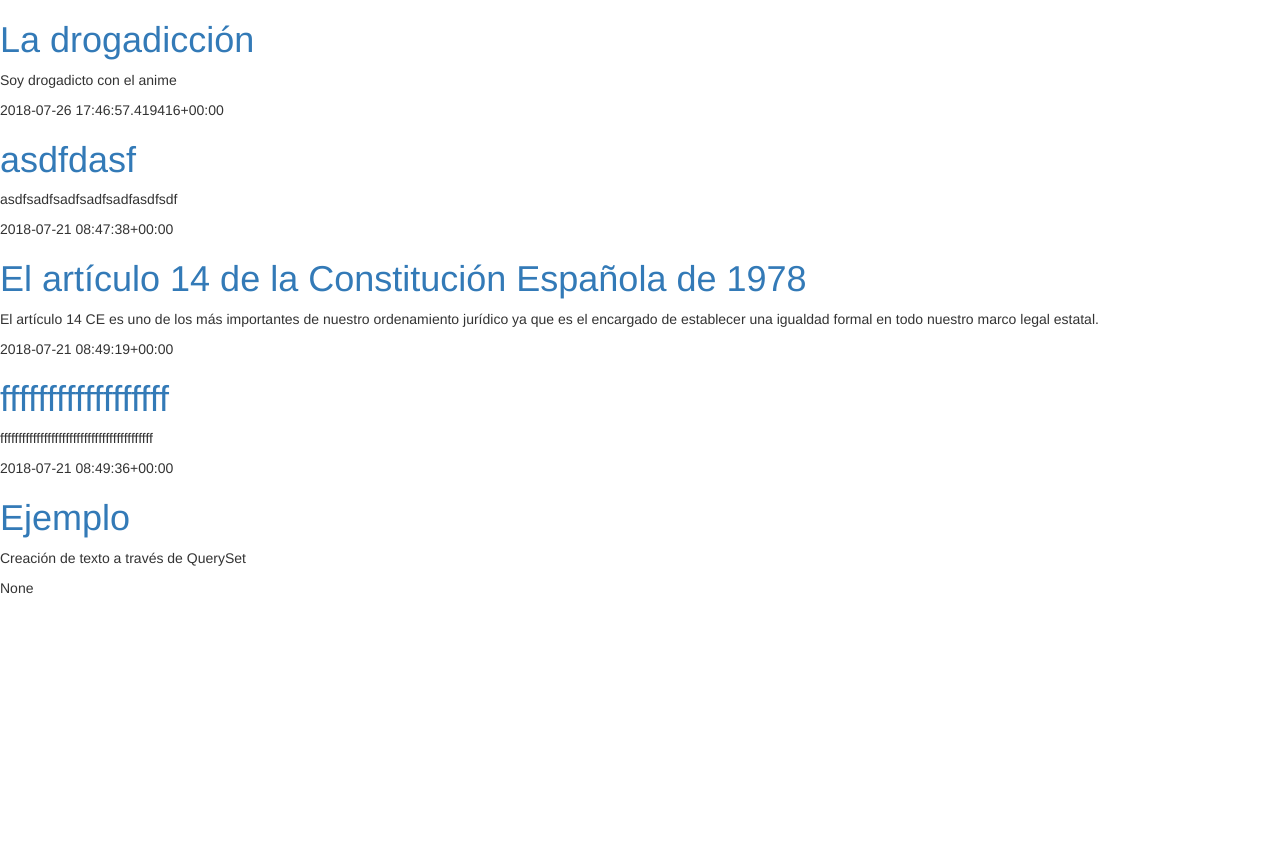
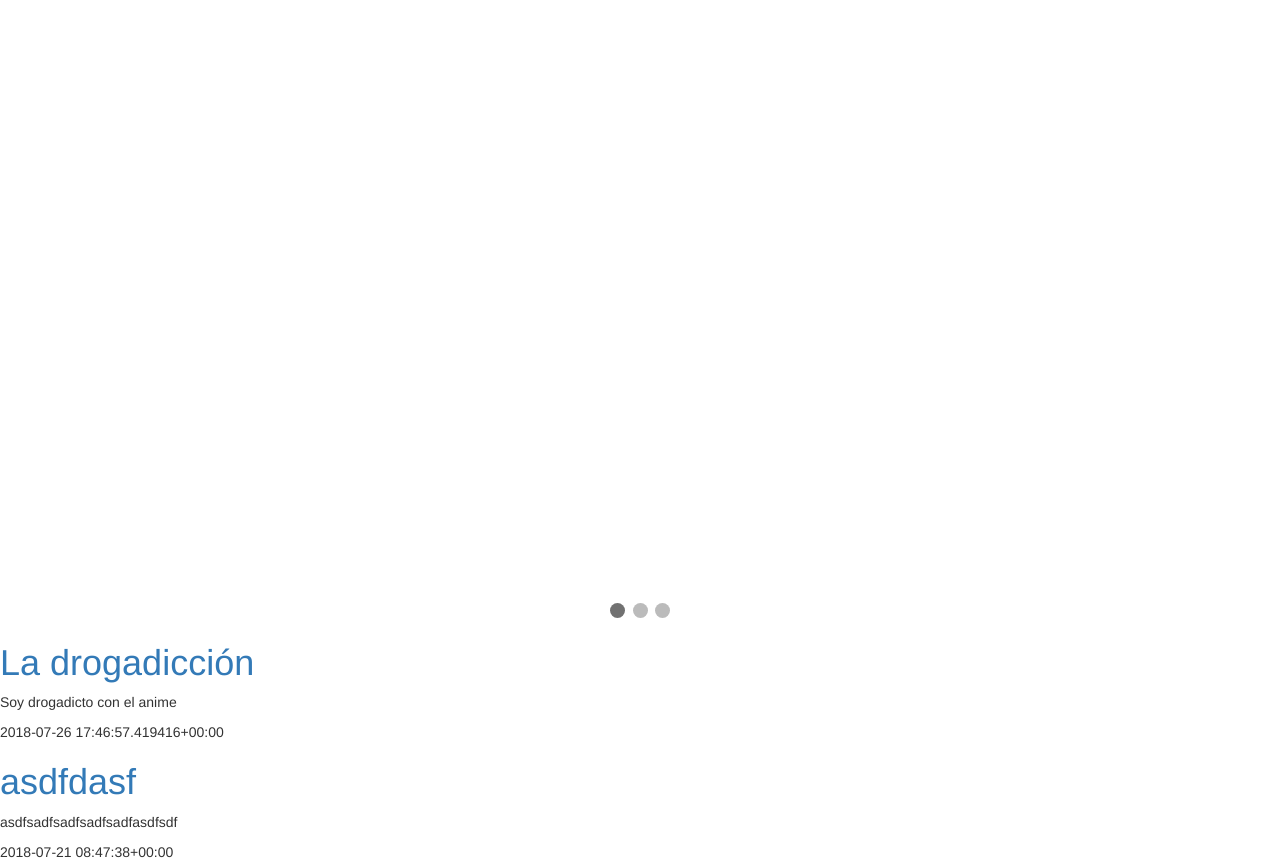
Before and after one commit to JonatanCS/my-first-blog, a Django app: page / in a window 1280 px wide. Shown: the part 52-915 px from the top of the page. Before the commit the page ends 646 px from the top, so only its background shows below. Run offline with Django 3.2, Linux system fonts and the light colour scheme; data comes from the database, SQL or seed files in the repository; both versions use the stored data as it was after the commit; some libraries are stand-ins or nearby versions.

Commit message:
carousel add project

```diff
--- /dev/null
+++ b/blog/js/main.js
@@ -0,0 +1,28 @@
+var slideIndex = 1;
+showSlides(slideIndex);
+
+// Next/previous controls
+function plusSlides(n) {
+  showSlides(slideIndex += n);
+}
+
+// Thumbnail image controls
+function currentSlide(n) {
+  showSlides(slideIndex = n);
+}
+
+function showSlides(n) {
+  var i;
+  var slides = document.getElementsByClassName("mySlides");
+  var dots = document.getElementsByClassName("dot");
+  if (n > slides.length) {slideIndex = 1}
+  if (n < 1) {slideIndex = slides.length}
+  for (i = 0; i < slides.length; i++) {
+      slides[i].style.display = "none";
+  }
+  for (i = 0; i < dots.length; i++) {
+      dots[i].className = dots[i].className.replace(" active", "");
+  }
+  slides[slideIndex-1].style.display = "block";
+  dots[slideIndex-1].className += " active";
+}
--- a/blog/static/main.css
+++ b/blog/static/main.css
@@ -0,0 +1,93 @@
+* {box-sizing:border-box}
+
+/* Slideshow container */
+.slideshow-container {
+  max-width: 1000px;
+  position: relative;
+  margin: auto;
+}
+
+/* Hide the images by default */
+.mySlides {
+    display: none;
+}
+
+/* Next & previous buttons */
+.prev, .next {
+  cursor: pointer;
+  position: absolute;
+  top: 50%;
+  width: auto;
+  margin-top: -22px;
+  padding: 16px;
+  color: white;
+  font-weight: bold;
+  font-size: 18px;
+  transition: 0.6s ease;
+  border-radius: 0 3px 3px 0;
+}
+
+/* Position the "next button" to the right */
+.next {
+  right: 0;
+  border-radius: 3px 0 0 3px;
+}
+
+/* On hover, add a black background color with a little bit see-through */
+.prev:hover, .next:hover {
+  background-color: rgba(0,0,0,0.8);
+}
+
+/* Caption text */
+.text {
+  color: #f2f2f2;
+  font-size: 15px;
+  padding: 8px 12px;
+  position: absolute;
+  bottom: 8px;
+  width: 100%;
+  text-align: center;
+}
+
+/* Number text (1/3 etc) */
+.numbertext {
+  color: #f2f2f2;
+  font-size: 12px;
+  padding: 8px 12px;
+  position: absolute;
+  top: 0;
+}
+
+/* The dots/bullets/indicators */
+.dot {
+  cursor: pointer;
+  height: 15px;
+  width: 15px;
+  margin: 0 2px;
+  background-color: #bbb;
+  border-radius: 50%;
+  display: inline-block;
+  transition: background-color 0.6s ease;
+}
+
+.active, .dot:hover {
+  background-color: #717171;
+}
+
+/* Fading animation */
+.fade {
+  -webkit-animation-name: fade;
+  -webkit-animation-duration: 1.5s;
+  animation-name: fade;
+  animation-duration: 1.5s;
+}
+
+@-webkit-keyframes fade {
+  from {opacity: .4}
+  to {opacity: 1}
+}
+
+@keyframes fade {
+  from {opacity: .4}
+  to {opacity: 1}
+}
--- a/blog/templates/blog/base.html
+++ b/blog/templates/blog/base.html
@@ -5,7 +5,7 @@
     <meta charset="UTF-8">
     <meta name="viewport" content="width=device-width, initial-scale=1.0">
     <meta http-equiv="X-UA-Compatible" content="ie=edge">
-    <link rel="stylesheet" type="text/css" href="theme.css">
+    <link rel="stylesheet" type="text/css" href="static/main.css">
     <link rel="stylesheet" href="https://maxcdn.bootstrapcdn.com/bootstrap/3.3.7/css/bootstrap.min.css"
      integrity="sha384-BVYiiSIFeK1dGmJRAkycuHAHRg32OmUcww7on3RYdg4Va+PmSTsz/K68vbdEjh4u" crossorigin="anonymous">
      <script src="https://maxcdn.bootstrapcdn.com/bootstrap/3.3.7/js/bootstrap.min.js" integrity="sha384-Tc5IQib027qvyjSMfHjOMaLkfuWVxZxUPnCJA7l2mCWNIpG9mGCD8wGNIcPD7Txa"
@@ -15,6 +15,9 @@
 <body>
     {% block content %}
     {% endblock %}
+<script type="text/javascript" src="js/main.js"></script>
+<script src="https://code.jquery.com/jquery-3.3.1.min.js"
+  integrity="sha256-FgpCb/KJQlLNfOu91ta32o/NMZxltwRo8QtmkMRdAu8="
+  crossorigin="anonymous"></script>
 </body>
-
 </html>
--- /dev/null
+++ b/blog/templates/blog/carousel.html
@@ -0,0 +1,36 @@
+{% block content %}
+<!-- Slideshow container -->
+<div class="slideshow-container">
+
+    <!-- Full-width images with number and caption text -->
+    <div class="mySlides fade">
+      <div class="numbertext">1 / 3</div>
+      <img src="media/gran_via.jpg" style="width:100%">
+      <div class="text">Gran Vía</div>
+    </div>
+
+    <div class="mySlides fade">
+      <div class="numbertext">2 / 3</div>
+      <img src="media/castillo_avila.jpg" style="width:100%">
+      <div class="text">Castillo de Ávila</div>
+    </div>
+
+    <div class="mySlides fade">
+      <div class="numbertext">3 / 3</div>
+      <img src="media/valldemossa.jpg" style="width:100%">
+      <div class="text">Valldemossa</div>
+    </div>
+
+    <!-- Next and previous buttons -->
+    <a class="prev" onclick="plusSlides(-1)">&#10094;</a>
+    <a class="next" onclick="plusSlides(1)">&#10095;</a>
+  </div>
+  <br>
+
+  <!-- The dots/circles -->
+  <div style="text-align:center">
+    <span class="dot" onclick="currentSlide(1)"></span>
+    <span class="dot" onclick="currentSlide(2)"></span>
+    <span class="dot" onclick="currentSlide(3)"></span>
+  </div>
+{% endblock %}
--- a/blog/templates/blog/post_list.html
+++ b/blog/templates/blog/post_list.html
@@ -2,6 +2,7 @@
 
    {%  block content %}
    {% include 'blog/navbar.html' %}
+   {% include 'blog/carousel.html' %}
    {% for post in posts %}
     <div>
         <h1><a href="{% url 'post_detail' pk=post.pk %}">{{post.title}}</a></h1>
```
Also changed, not shown: blog/media/castillo_avila.jpg (added), blog/media/gran_via.jpg (added), blog/media/valldemossa.jpg (added), db.sqlite3.
